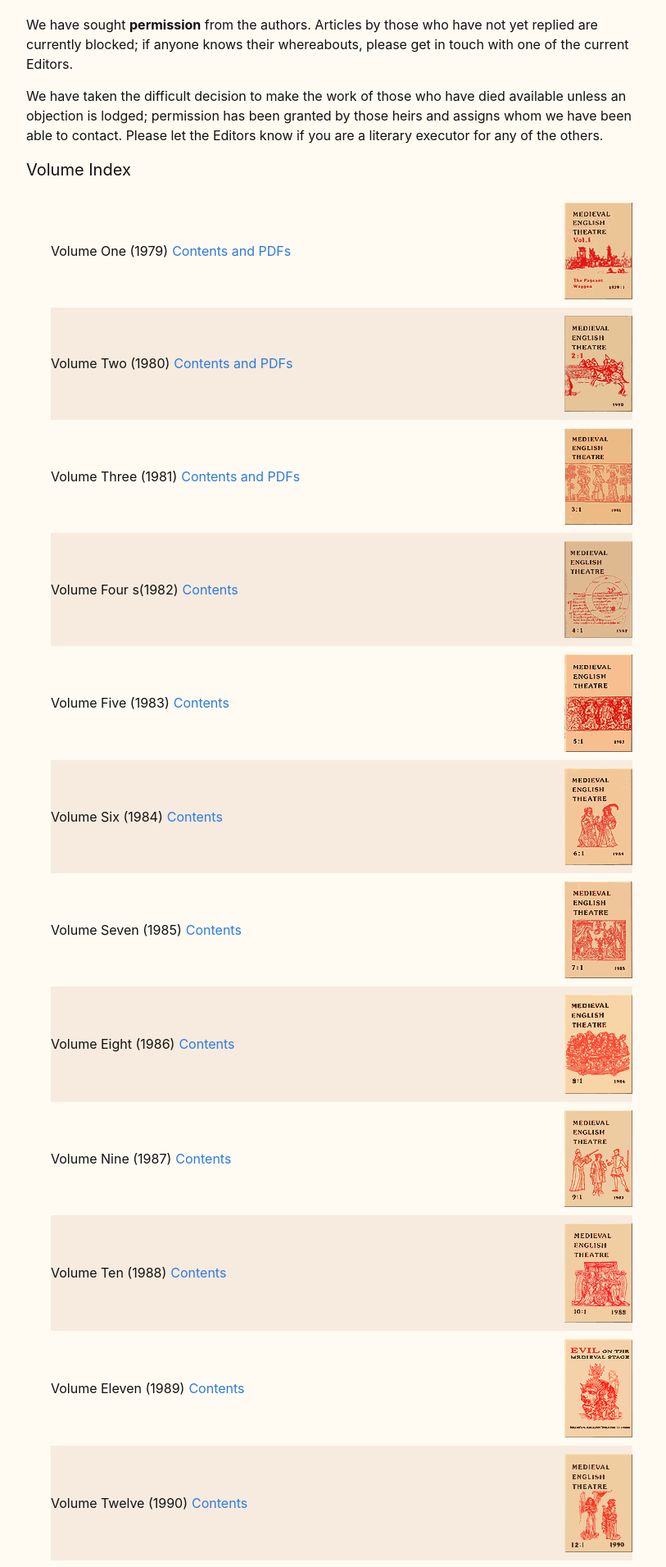
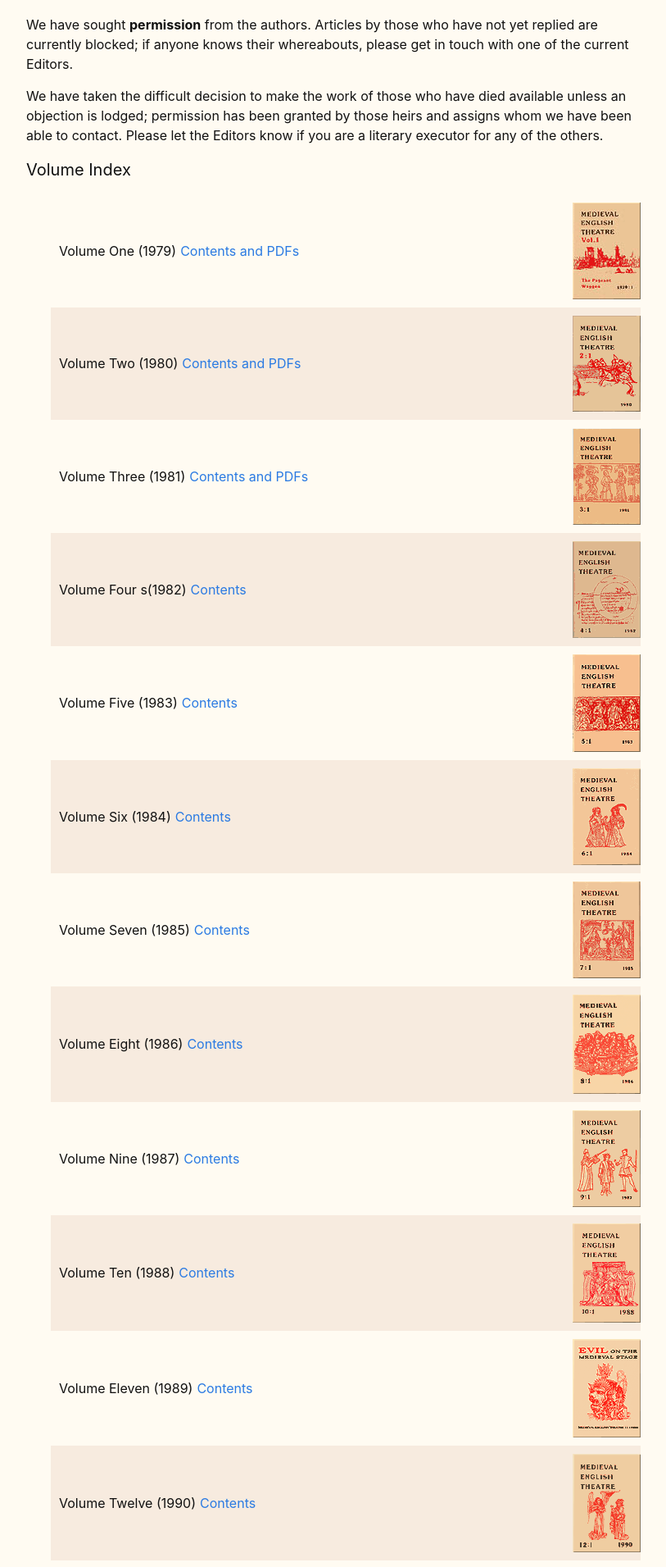
Before and after one commit to jamescummings/jamescummings.github.io, a Jekyll site: the page built from src/journal/volindex.md, in a window 1280 px wide. Shown: the part 1158-3069 px from the top of the page at 82% size, without its empty margins (238-1051 px from the left). Built offline with Jekyll 4.4.1, drawn with Linux system fonts in a browser that asks for light colours.

Commit message:
volindex css

```diff
--- a/src/_sass/minima/_custom-styles.scss
+++ b/src/_sass/minima/_custom-styles.scss
@@ -30,6 +30,7 @@ li > ul > li {padding: 0.1em;}
   display: flex;
   align-items: center;
   padding: 10px 0;
+  padding-left: 10px;
   width: 100%;
 }
 
@@ -41,7 +42,7 @@ li > ul > li {padding: 0.1em;}
 }
 
 .volume-list li a {
-padding-left: 5px;
+margin-left: 5px;
 }
 .volume-list img {
   display: block;
```
